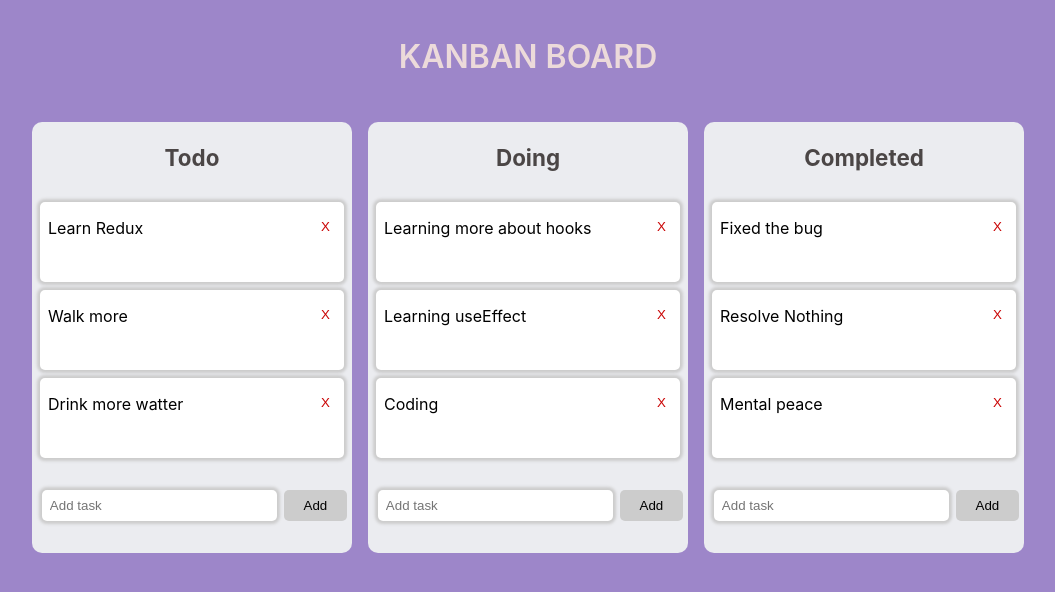
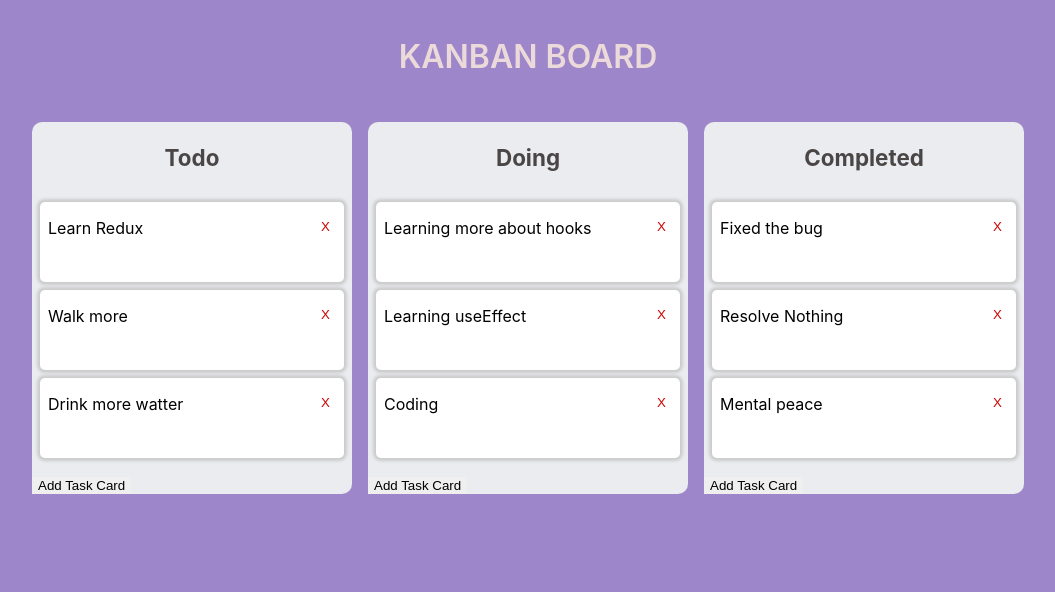
Before and after one commit to rakesh-talukdar/kanban-board, a React (Create React App) app: page / in a window 1280 px wide. Shown: the top 592 px of the page, without its empty margins (112-1167 px from the left). Built offline with nearby package versions, Linux system fonts and the light colour scheme; data requests are answered from the project's data file.

Commit message:
Added modal component and implemented add and update task functionalities.

```diff
--- /dev/null
+++ b/src/components/modal.js
@@ -0,0 +1,86 @@
+import React, { useState } from 'react';
+import PropTypes from 'prop-types';
+import users from '../dataStorage/usersData';
+
+
+const Modal = (props) => {
+    const { closeModal, onSubmit, buttonName, defaultUserValue, task } = props;
+
+    const [newTask, setNewTask] = useState(task || '');
+    const [user, setUser] = useState(defaultUserValue);
+    const [error, setError] = useState({ hasError: false, errorMsg: '' });
+
+
+    const handleTaskChange = (event) => {
+        setNewTask(event.target.value);
+    };
+
+    const handleUserChange = (event) => {
+        setUser(event.target.value);
+    };
+
+
+    const handleSubmit = (event) => {
+        event.preventDefault();
+        if (newTask.length > 2 && user) {
+            onSubmit(newTask, user)
+            setNewTask('');
+            setUser('');
+            setError({ hasError: false, errorMsg: '', });
+        } else {
+            setError({ hasError: true, errorMsg: 'Task and username length should be minimum 2 characters!!' });
+        }
+    };
+
+    const userList = users.map((user) => <option key={user.id} value={user.name}>{user.name}</option>);
+
+
+    return (
+        <section className='modal'>
+            <div className='modal-content'>
+                <header>
+                    <button onClick={closeModal} className='modal-close-btn'>X</button>
+                </header>
+
+                <div className='task-input-section'>
+                    <p className='error-display'>{error.hasError === true && error.errorMsg}</p>
+                    <form className='add-task-form' onSubmit={handleSubmit}>
+                        <label>Add task</label>
+                        <textarea
+                            type='text'
+                            className='add-task-input'
+                            name='task'
+                            autoFocus={true}
+                            placeholder='Add task'
+                            onChange={handleTaskChange}
+                            value={newTask}
+                        ></textarea>
+
+                        <label>Assign user</label>
+                        <select className='select-input' onChange={handleUserChange} value={user || 'Select user'}>
+                            <option disabled defaultValue={user || 'Select user'}>Select user</option>
+                            {userList}
+                        </select>
+
+                        <button type='submit' className='task-submit-btn'>{buttonName}</button>
+                    </form>
+                </div>
+            </div>
+        </section>
+    );
+}
+
+Modal.defaultProps = {
+    buttonName: 'Add Task',
+    users: [],
+};
+
+Modal.propTypes = {
+    closeModal: PropTypes.func.isRequired,
+    onSubmit: PropTypes.func.isRequired,
+    task: PropTypes.string,
+    buttonName: PropTypes.string,
+    defaultUserValue: PropTypes.string,
+}
+
+export default Modal;
--- a/src/components/taskSection.js
+++ b/src/components/taskSection.js
@@ -1,18 +1,18 @@
 import React, { useState } from 'react';
 import { connect } from 'react-redux';
-import UpdateTask from './updateTaskComponent';
 import { Droppable, Draggable } from 'react-beautiful-dnd';
-import { fetchTask, addTask, deleteTask } from '../redux/actions/taskActions';
-import Form from './form';
+import { fetchTask, addTask, deleteTask, updateTask } from '../redux/actions/taskActions';
 import PropTypes from 'prop-types';
-
+import Modal from './modal';
 
 const TaskSection = (props) => {
-    const [showUpdateTaskForm, setUpdateFormVisibility] = useState(false);
-    const [taskId, setTaskId] = useState(null);
-    const { taskCardList, taskSection, dispatch } = props;
+    const [taskId, setTaskId] = useState(undefined);
+    const [modalVisibility, setModalVisibility] = useState(false);
+    const [buttonName, setButtonName] = useState('');
 
-    const displayTaskCard = () => {
+    const { taskCardList, taskSection, dispatch, userAssignedTasks, userAssignedTasksFilterRequest, task, user } = props;
+
+    const displayTaskCard = (taskCardList) => {
         const taskCards = taskCardList && taskCardList
             .filter((taskCard) => taskCard.status === taskSection.title.toLowerCase())
             .map((taskCard, index) => {
@@ -26,7 +26,7 @@ const TaskSection = (props) => {
                                 {...provided.draggableProps}
                                 {...provided.dragHandleProps}
                             >
-                                <span onClick={() => { toggleUpdateTaskForm(taskId) }} className={'task-title'}>{task}</span>
+                                <span onClick={() => { toggleUpdateTaskModal(taskId) }} className={'task-title'}>{task}</span>
                                 <button className='delete-task-btn' id={taskId} onClick={handleDelete}>X</button>
                             </li>
                         )}
@@ -37,14 +37,19 @@ const TaskSection = (props) => {
     };
 
 
-
-    const handleSubmit = (task) => {
+    const handleSubmit = (task, user) => {
         const status = taskSection.title.toLowerCase();
         const data = {
             task: task.trim(),
+            user: user.trim(),
             status,
         };
-        dispatch(addTask(data));
+        if (taskId === undefined) {
+            return dispatch(addTask(data));
+        } else {
+            dispatch(updateTask(taskId, data));
+            return toggleModal();
+        }
     };
 
 
@@ -55,15 +60,24 @@ const TaskSection = (props) => {
     };
 
 
-    const toggleUpdateTaskForm = (taskId) => {
-        setUpdateFormVisibility(!showUpdateTaskForm);
+    const toggleUpdateTaskModal = (taskId) => {
+        setModalVisibility(!modalVisibility);
+        setButtonName('Update Task');
         setTaskId(taskId);
         taskId && dispatch(fetchTask(taskId));
     };
 
 
+    const toggleModal = () => {
+        setModalVisibility(!modalVisibility);
+        setButtonName('Add Task');
+        setTaskId(undefined);
+    };
+
+
     return (
-        < div className='task-list-card' >
+        <>
+            <div className='task-list-card' >
                 <header className='task-list-header'>
                     <h3>{taskSection.title}</h3>
                 </header>
@@ -74,15 +88,24 @@ const TaskSection = (props) => {
                             ref={provided.innerRef}
                             {...provided.droppableProps}
                         >
-                        {showUpdateTaskForm === true ? <UpdateTask taskId={taskId} toggleUpdateModal={toggleUpdateTaskForm} /> : null}
-                        {displayTaskCard()}
+                            {userAssignedTasksFilterRequest ? displayTaskCard(userAssignedTasks) : displayTaskCard(taskCardList)}
                             {provided.placeholder}
                         </ul>
                     )}
                 </Droppable>
+                <button onClick={toggleModal} className='add-task-card-btn'>Add Task Card</button>
+            </div >
 
-            <Form onSubmit={handleSubmit} task='' buttonName='Add' />
-        </div>
+            {modalVisibility ?
+                <Modal
+                    task={taskId === undefined ? '' : task}
+                    defaultUserValue={taskId === undefined ? '' : user}
+                    closeModal={toggleModal}
+                    buttonName={buttonName}
+                    onSubmit={handleSubmit} /> :
+                null
+            }
+        </>
     );
 };
 
@@ -94,6 +117,10 @@ TaskSection.defaultProps = {
 TaskSection.propTypes = {
     taskCardList: PropTypes.array,
     taskSection: PropTypes.object,
+    userAssignedTasks: PropTypes.array,
+    userAssignedTasksFilterRequest: PropTypes.bool,
+    task: PropTypes.string,
+    user: PropTypes.string
 };
 
 
@@ -101,7 +128,12 @@ TaskSection.propTypes = {
 const mapStateToProps = (state) => {
     return {
         taskCardList: state.tasks.tasks,
+        userAssignedTasks: state.tasks.userAssignedTasks,
+        userAssignedTasksFilterRequest: state.tasks.userAssignedTasksFilterRequest,
+        task: state.tasks.task.task,
+        user: state.tasks.task.user,
     };
+
 };
 
 export default connect(mapStateToProps)(TaskSection)
```
Lines whose indentation alone changed are shown as unchanged.
